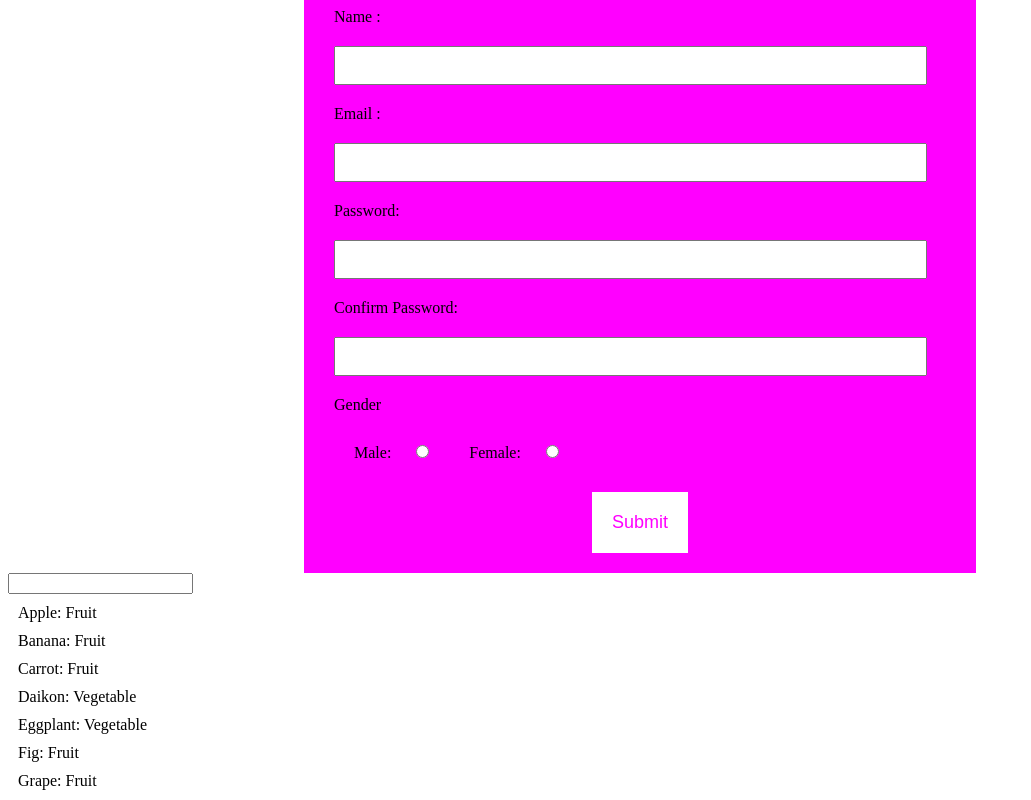
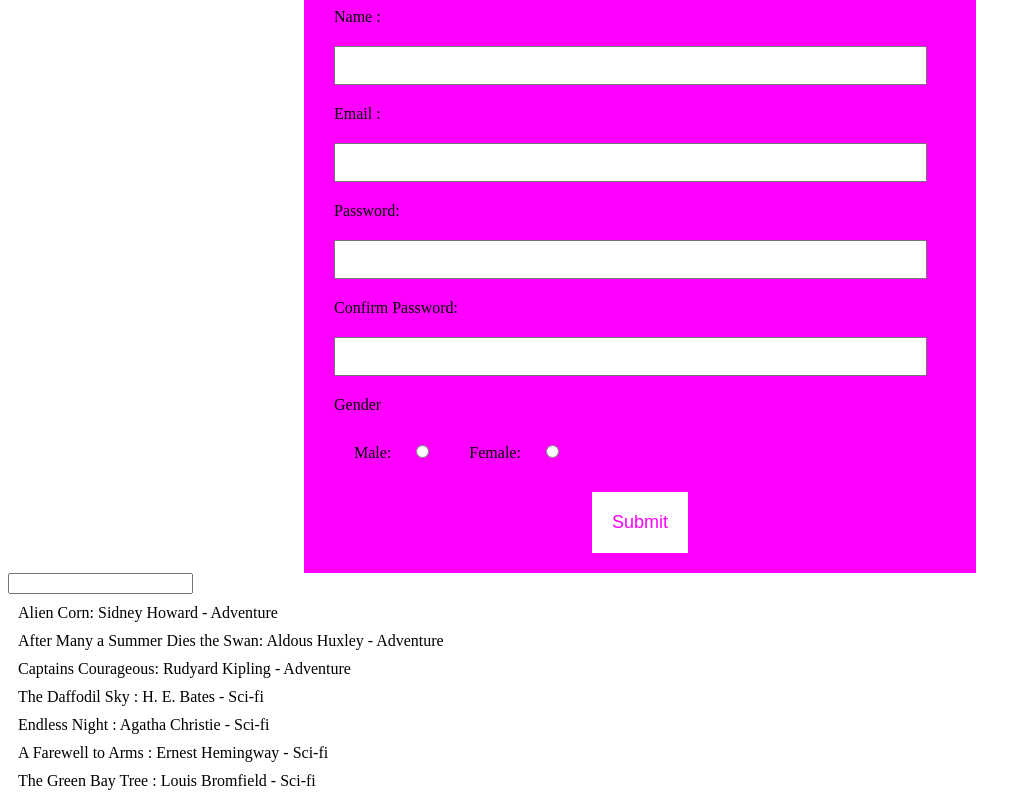
Before and after one commit to bamskydbest/React-Assignment, a React (Create React App) app: page / in a window 1280 px wide. Shown: the part 1561-2361 px from the top of the page, without its empty margins (0-1031 px from the left). Built offline with nearby package versions, Linux system fonts and the light colour scheme.

Commit message:
Changed from fruit to books

```diff
--- a/src/components/SearchFiltering.js
+++ b/src/components/SearchFiltering.js
@@ -3,21 +3,52 @@ import React, { useState } from "react";
 const SearchFiltering = () => {
   const [search, setSearch] = useState("");
   const items = [
-    { id: 1, name: "Apple", category: "Fruit" },
-    { id: 2, name: "Banana", category: "Fruit" },
-    { id: 3, name: "Carrot", category: "Fruit" },
-    { id: 4, name: "Daikon", category: "Vegetable" },
-    { id: 5, name: "Eggplant", category: "Vegetable" },
-    { id: 6, name: "Fig", category: "Fruit" },
-    { id: 7, name: "Grape", category: "Fruit" },
+    { id: 1, title: "Alien Corn", author: "Sidney Howard", genre: "Adventure" },
+    {
+      id: 2,
+      title: "After Many a Summer Dies the Swan",
+      author: "Aldous Huxley",
+      genre: "Adventure",
+    },
+    {
+      id: 3,
+      title: "Captains Courageous",
+      author: "Rudyard Kipling",
+      genre: "Adventure",
+    },
+    {
+      id: 4,
+      title: "The Daffodil Sky	",
+      author: "H. E. Bates",
+      genre: "Sci-fi",
+    },
+    {
+      id: 5,
+      title: "Endless Night	",
+      author: "Agatha Christie",
+      genre: "Sci-fi",
+    },
+    {
+      id: 6,
+      title: "A Farewell to Arms	",
+      author: "Ernest Hemingway",
+      genre: "Sci-fi",
+    },
+    {
+      id: 7,
+      title: "The Green Bay Tree	",
+      author: "Louis Bromfield",
+      genre: "Sci-fi",
+    },
   ];
   const handleChange = (e) => {
     setSearch(e.target.value);
   };
   const filteredList = items.filter((item) => {
     return (
-      item.name.toLowerCase().includes(search) ||
-      item.category.toLowerCase().includes(search)
+      item.title.toLowerCase().includes(search) ||
+      item.author.toLowerCase().includes(search) ||
+      item.genre.toLowerCase().includes(search)
     );
   });
   return (
@@ -26,7 +57,7 @@ const SearchFiltering = () => {
       <br />
       {filteredList.map((item) => (
         <p key={item.id}>
-          {item.name}: {item.category}
+          {item.title}: {item.author} - {item.genre}
         </p>
       ))}
     </div>
```
